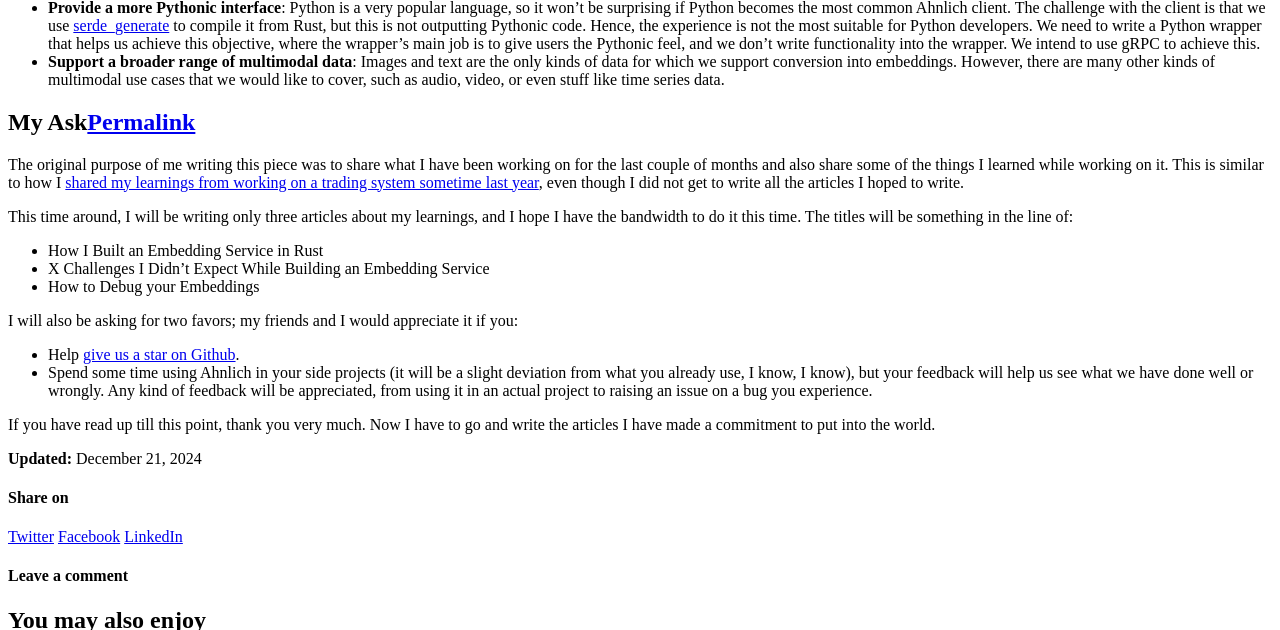
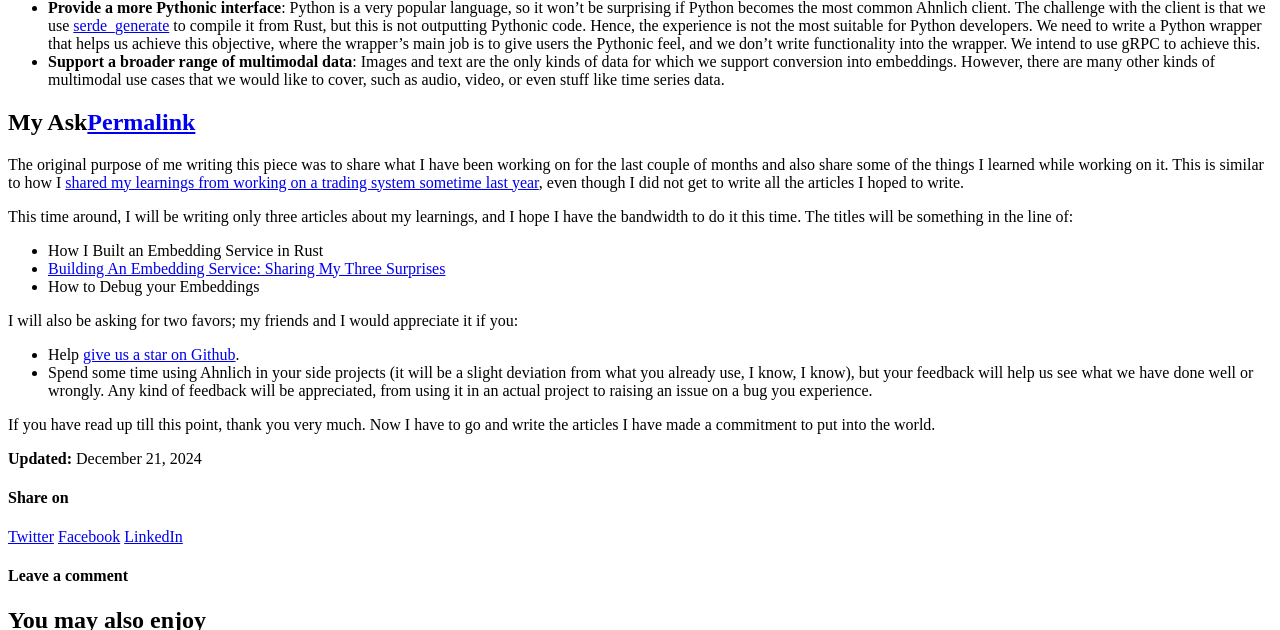
Before and after one commit to HAKSOAT/haksoat.github.io, a Jekyll site: the page built from _posts/ahnlich/2024-12-21-working-on-ahnlich.md, in a window 1280 px wide and 900 px high, scrolled down 7846 px, cut to the strip 0-630 px from the top of the window. Built offline with Jekyll 4.4.1, drawn with Linux system fonts in a browser that asks for light colours; cached includes are drawn as plain includes; comment, search, counter and statistics services are not loaded.

Commit message:
Some house cleaning

```diff
--- a/_posts/ahnlich/2024-12-21-working-on-ahnlich.md
+++ b/_posts/ahnlich/2024-12-21-working-on-ahnlich.md
@@ -224,12 +224,12 @@ There are a couple of things we are looking to do now that we are done with the
 
 ## My Ask
 
-The original purpose of me writing this piece was to share what I have been working on for the last couple of months and also share some of the things I learned while working on it. This is similar to how I [shared my learnings from working on a trading system sometime last year](https://haksoat.com/learning-stock-trading-python/), even though I did not get to write all the articles I hoped to write.
+The original purpose of me writing this piece was to share what I have been working on for the last couple of months and also share some of the things I learned while working on it. This is similar to how I [shared my learnings from working on a trading system sometime last year](/learning-stock-trading-python/), even though I did not get to write all the articles I hoped to write.
 
 This time around, I will be writing only three articles about my learnings, and I hope I have the bandwidth to do it this time. The titles will be something in the line of:
 
 - How I Built an Embedding Service in Rust
-- X Challenges I Didn't Expect While Building an Embedding Service
+- [Building An Embedding Service: Sharing My Three Surprises](/ahnlich-ai-embedding-service-surprises/)
 - How to Debug your Embeddings
 
 I will also be asking for two favors; my friends and I would appreciate it if you:
```
Also changed, not shown: _posts/2024-04-30-why-log-returns.md (+5 -5 lines), _posts/2024-12-09-principles-machine-learning-engineer.md (+1 -1 lines), _posts/stock_trading_project/2023-10-30-learning-stock-trading-python.md (+1 -1 lines).
